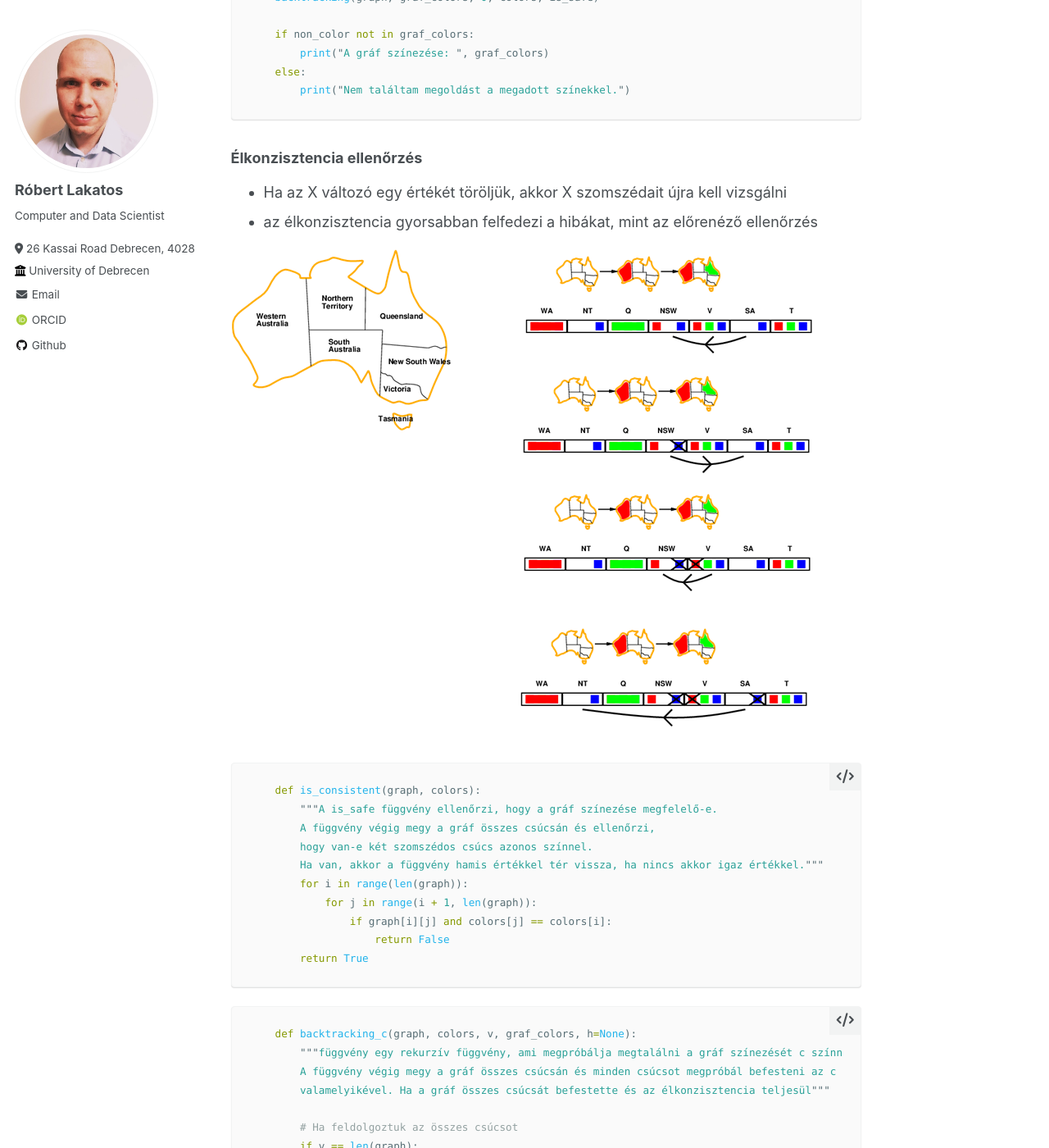
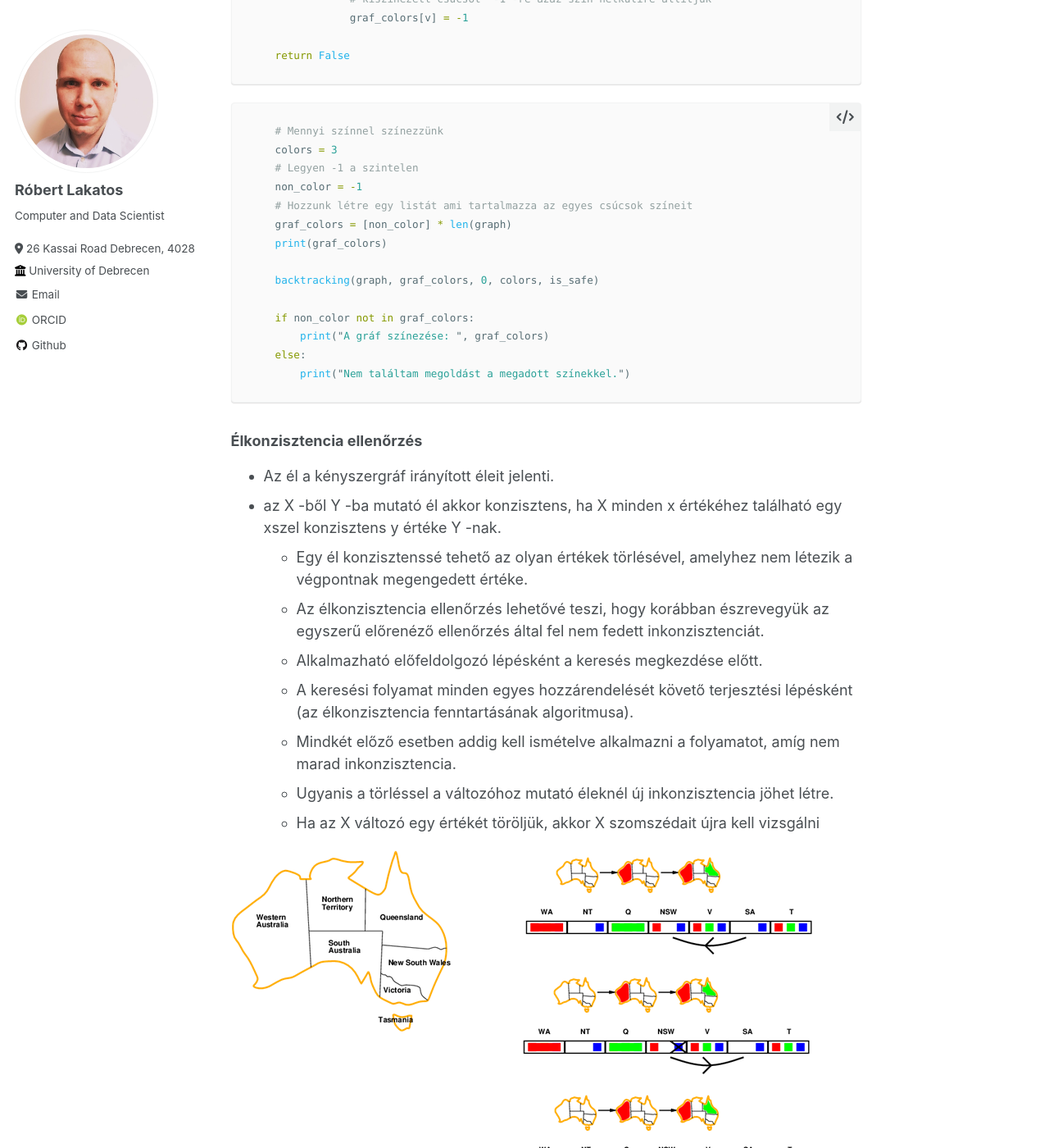
Before and after one commit to robertlakatos/me, a Jekyll site: the page built from materials/AI/lesson_6.md, in a window 1280 px wide and 1400 px high, scrolled down 4290 px. Shown: the whole window at 82% size. Built offline with Jekyll 4.4.1, drawn with Linux system fonts in a browser that asks for light colours; some web fonts are replaced; some of the changed text lies outside the part shown.

Commit message:
202404040924

```diff
--- a/materials/AI/lesson_6.md
+++ b/materials/AI/lesson_6.md
@@ -20,6 +20,16 @@
 - Kényszerkielégítési probléma
     - Az állapotot Di tartományból származó Xi változókkal definiáljuk
     - A célteszt kényszerek halmaza, mely mindegyike a változók egy részhalmazát és megfelelő értékeket tartalmazzák
+
+### Típusai
+
+- Változórendezés
+    - A legkevesebb fennmaradó érték heurisztika (MRV)
+    - Fokszám heurisztik
+- Értékrendezés: Legkevésbé–korlátozó–érték heurisztika
+- Előrenéző ellenőrzés
+- A kényszerek terjesztése
+- <br>Élkonzisztencia</br>
 
 <img src="https://robertlakatos.github.io/me/materials/AI/images/australia.png" alt="Australia">
 
@@ -140,8 +150,15 @@
 
 ### Élkonzisztencia ellenőrzés
 
-- Ha az X változó egy értékét töröljük, akkor X szomszédait újra kell vizsgálni
-- az élkonzisztencia gyorsabban felfedezi a hibákat, mint az előrenéző ellenőrzés
+- Az él a kényszergráf irányított éleit jelenti.
+- az X -ből Y -ba mutató él akkor konzisztens, ha X minden x értékéhez található egy xszel konzisztens y értéke Y -nak.
+    - Egy él konzisztenssé tehető az olyan értékek törlésével, amelyhez nem létezik a végpontnak megengedett értéke.
+    - Az élkonzisztencia ellenőrzés lehetővé teszi, hogy korábban észrevegyük az egyszerű előrenéző ellenőrzés által fel nem fedett inkonzisztenciát.
+    - Alkalmazható előfeldolgozó lépésként a keresés megkezdése előtt.
+    - A keresési folyamat minden egyes hozzárendelését követő terjesztési lépésként (az élkonzisztencia fenntartásának algoritmusa).
+    - Mindkét előző esetben addig kell ismételve alkalmazni a folyamatot, amíg nem marad inkonzisztencia.
+    - Ugyanis a törléssel a változóhoz mutató éleknél új inkonzisztencia jöhet létre.
+    - Ha az X változó egy értékét töröljük, akkor X szomszédait újra kell vizsgálni
 
 <img src="https://robertlakatos.github.io/me/materials/AI/images/australia_csp.png" alt="Australia Graf">
 
```
Also changed, not shown: 3 other files.
